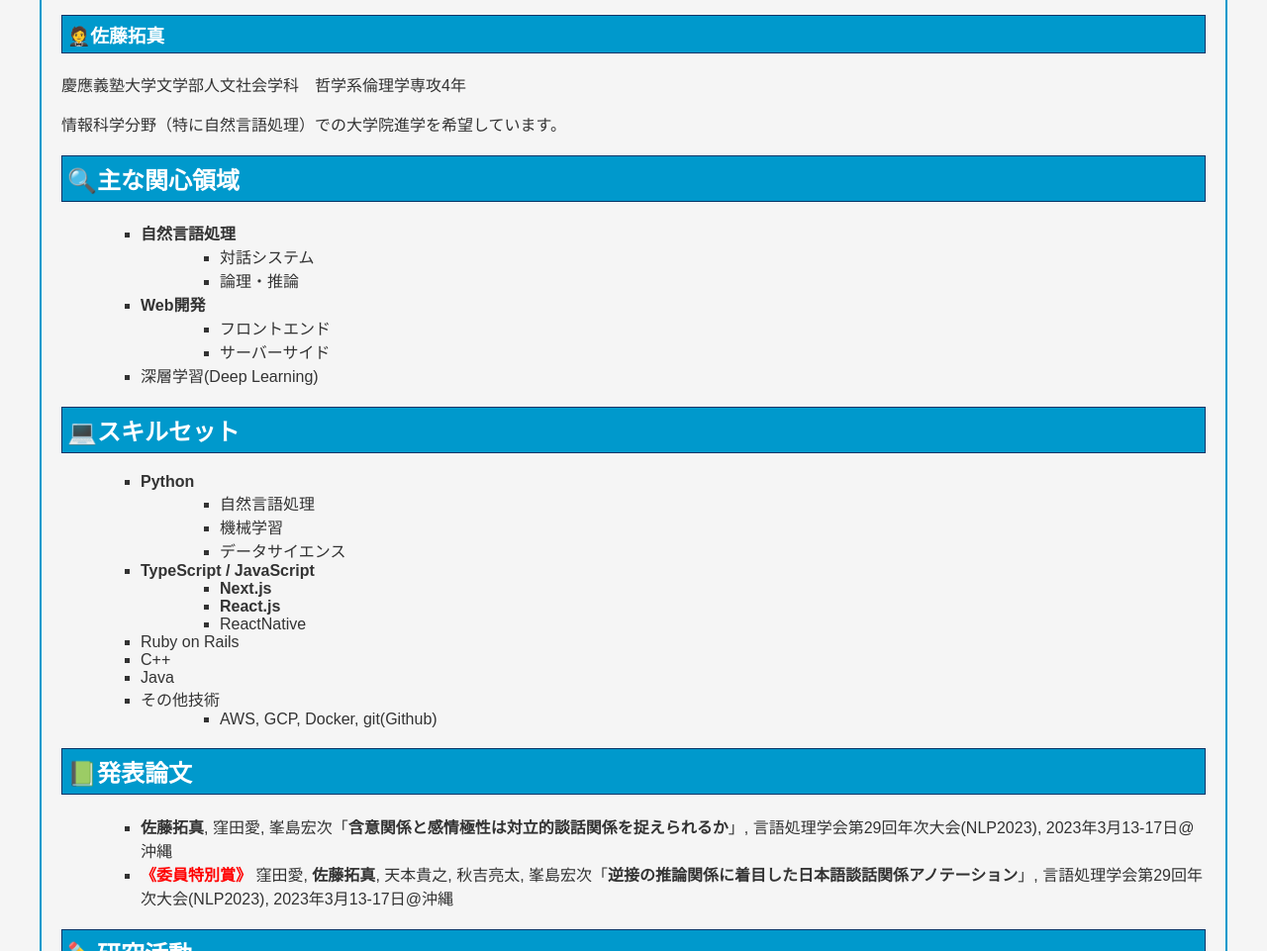
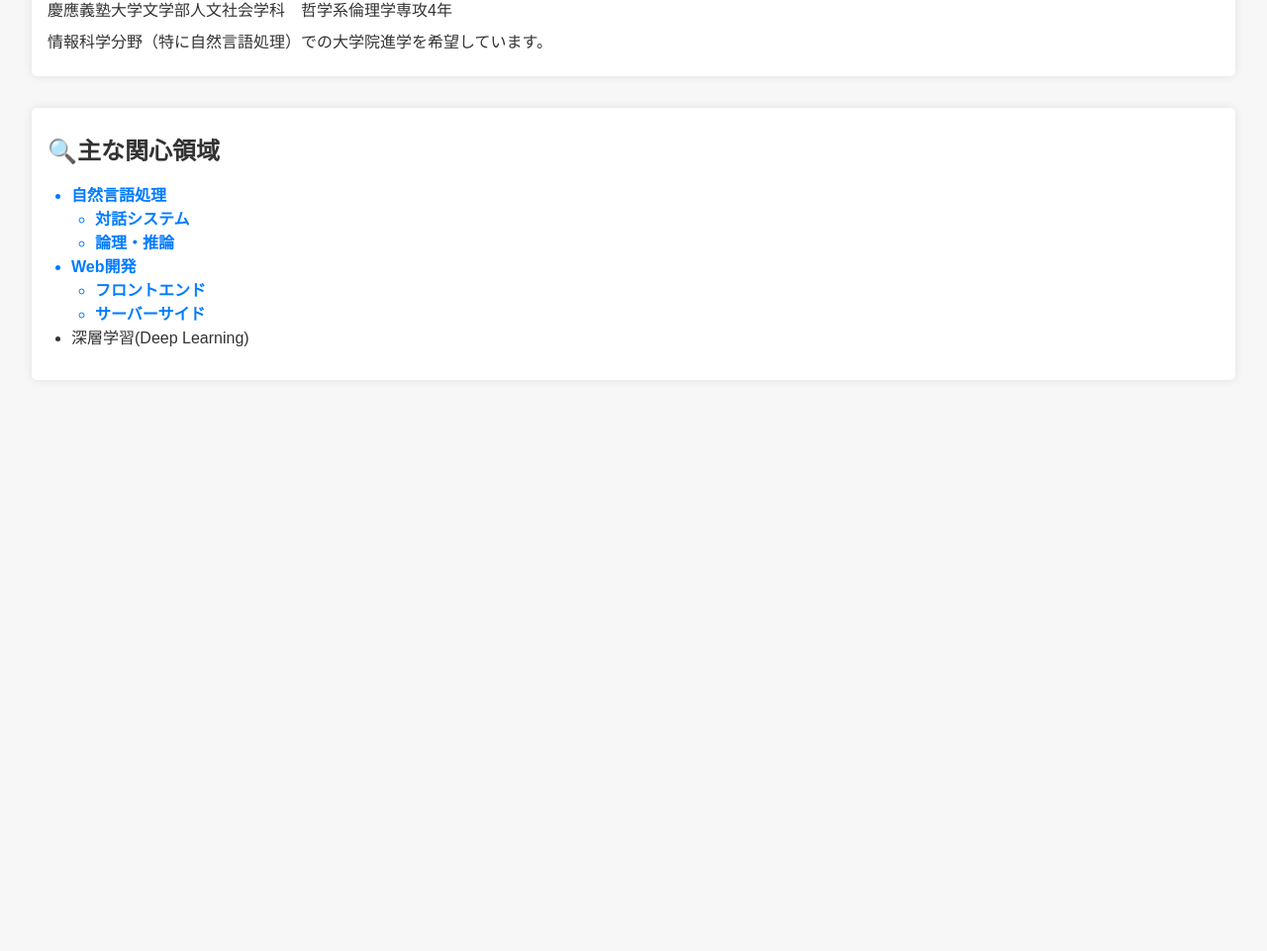
Before and after one commit to takuma1229/takuma1229.github.io, a plain HTML site: page index.html in a window 1280 px wide. Shown: the part 139-1100 px from the top of the page at 99% size. After the commit the page ends 800 px from the top, so only its background shows below. Drawn offline with Linux system fonts and the light colour scheme.

Commit message:
Update index.html

```diff
--- a/index.html
+++ b/index.html
@@ -1,62 +1,76 @@
 <!DOCTYPE html>
 <html lang="ja">
-
 <head>
     <meta charset="UTF-8">
     <meta name="viewport" content="width=device-width, initial-scale=1.0">
-    <title>Takuma Sato</title>
+    <title>Takuma Sato Portfolio</title>
     <style>
         body {
-            background-color: #F5F5F5;
-            font-family: "Arial", sans-serif;
-            color: #333333;
-            margin: 40px;
-            border: 2px solid #0099CC;
-            padding: 20px;
+            font-family: 'Arial', sans-serif;
+            color: #333;
+            background-color: #f7f7f7;
+            margin: 2rem;
         }
 
-        h1,
-        h2,
-        h3 {
-            background-color: #0099CC;
-            color: #FFFFFF;
-            padding: 5px;
-            border: 1px solid #003366;
+        h1, h2, h3, h4, h5, h6, p {
+            margin: 0.5rem 0;
         }
 
         a {
-            color: #0099CC;
+            color: #007BFF;
+            text-decoration: none;
+        }
+
+        a:hover {
             text-decoration: underline;
         }
 
-        ul,
-        li {
-            margin-left: 20px;
-            list-style-type: square;
+        .section {
+            margin-bottom: 2rem;
+            padding: 1rem;
+            background-color: #ffffff;
+            border-radius: 5px;
+            box-shadow: 0 0 10px rgba(0, 0, 0, 0.1);
+        }
+
+        .emoji {
+            margin-right: 0.5rem;
+        }
+
+        ul {
+            padding-left: 1.5rem;
+        }
+
+        .highlight {
+            font-weight: bold;
+            color: #007BFF;
         }
 
         .award {
-            color: #FF0000;
+            color: #FFD700;
             font-weight: bold;
         }
     </style>
 </head>
+<body>
 
-<body>
+<div class="section">
     <h1>Takuma Sato</h1>
-    <h3>🤵佐藤拓真</h3>
+    <h3 class="emoji">🤵佐藤拓真</h3>
     <p>慶應義塾大学文学部人文社会学科　哲学系倫理学専攻4年</p>
     <p>情報科学分野（特に自然言語処理）での大学院進学を希望しています。</p>
+</div>
 
-    <h2>🔍主な関心領域</h2>
+<div class="section">
+    <h2 class="emoji">🔍主な関心領域</h2>
     <ul>
-        <li><strong>自然言語処理</strong>
+        <li class="highlight">自然言語処理
             <ul>
                 <li>対話システム</li>
                 <li>論理・推論</li>
             </ul>
         </li>
-        <li><strong>Web開発</strong>
+        <li class="highlight">Web開発
             <ul>
                 <li>フロントエンド</li>
                 <li>サーバーサイド</li>
@@ -64,80 +78,9 @@
         </li>
         <li>深層学習(Deep Learning)</li>
     </ul>
+</div>
 
-    <h2>💻スキルセット</h2>
-    <ul>
-        <li><strong>Python</strong>
-            <ul>
-                <li>自然言語処理</li>
-                <li>機械学習</li>
-                <li>データサイエンス</li>
-            </ul>
-        </li>
-        <li><strong>TypeScript / JavaScript</strong>
-            <ul>
-                <li><strong>Next.js</strong></li>
-                <li><strong>React.js</strong></li>
-                <li>ReactNative</li>
-            </ul>
-        </li>
-        <li>Ruby on Rails</li>
-        <li>C++</li>
-        <li>Java</li>
-        <li>その他技術
-            <ul>
-                <li>AWS, GCP, Docker, git(Github)</li>
-            </ul>
-        </li>
-    </ul>
+<!-- 他のセクションも同様にHTML形式に変換して配置 -->
 
-    <h2>📗発表論文</h2>
-    <ul>
-        <li><strong>佐藤拓真</strong>, 窪田愛, 峯島宏次「<strong>含意関係と感情極性は対立的談話関係を捉えられるか</strong>」,
-            言語処理学会第29回年次大会(NLP2023), 2023年3月13-17日@沖縄</li>
-        <li><span class="award">《委員特別賞》</span> 窪田愛, <strong>佐藤拓真</strong>, 天本貴之, 秋吉亮太, 峯島宏次「<strong>逆接の推論関係に着目した日本語談話関係アノテーション</strong>」,
-            言語処理学会第29回年次大会(NLP2023), 2023年3月13-17日@沖縄</li>
-    </ul>
-
-    <h2>✏️研究活動</h2>
-    <ul>
-        <li>JST CREST 自然言語の非線形性の計算論モデル（<a href="https://mynlp.is.s.u-tokyo.ac.jp/crest-nl/">詳細</a>）</li>
-    </ul>
-
-    <h2>🏢インターンシップ</h2>
-    <p>Ann株式会社、並びに関連企業にて、エンジニアとして長期インターンに従事しました。（2021/09~2023/3）</p>
-    <p>従事プロジェクト↓</p>
-    <ul>
-        <li>スマートフォンアプリケーションのクロスプラットホーム開発(React Native/TypeScript、フロントエンド)</li>
-        <li>機械学習共同研究プロジェクト（金融経済ドメインにおける自然言語処理）</li>
-        <li>スマートフォンアプリケーションにおける、主に機械学習機能の開発（自然言語処理、音声処理, AWS）</li>
-        <li>Webサービスのフロントエンド開発（React/TypeScript, Next.js）</li>
-    </ul>
-
-    <h2>🎖️資格等</h2>
-    <ul>
-        <li><strong>応用情報技術者試験(AP) 合格 (2022/10)</strong></li>
-        <li><strong>TOEIC Listening & Reading Test 870 (2020/12)</strong></li>
-        <li>AtCoder茶色</li>
-    </ul>
-
-    <h2>🙌その他</h2>
-    <ul>
-        <li>音楽制作
-            <ul>
-                <li>Synthesizer</li>
-                <li>Guitar</li>
-                <li>Piano</li>
-            </ul>
-        </li>
-        <li>映像制作
-            <ul>
-                <li>Adobe AfterEffects</li>
-            </ul>
-        </li>
-        <li>テニス</li>
-        <li>哲学・倫理学（特に現代実在論やメタ倫理学に関心があります）</li>
-    </ul>
 </body>
-
 </html>
```
